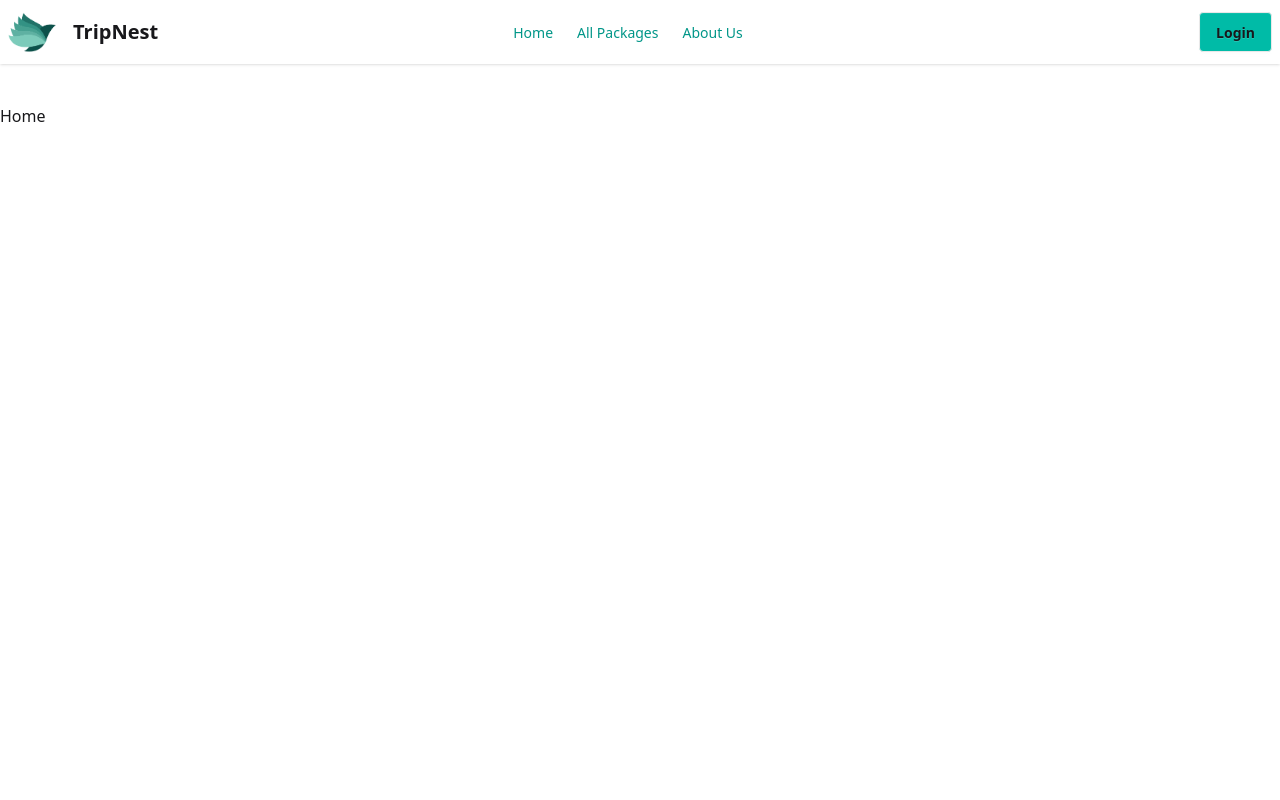
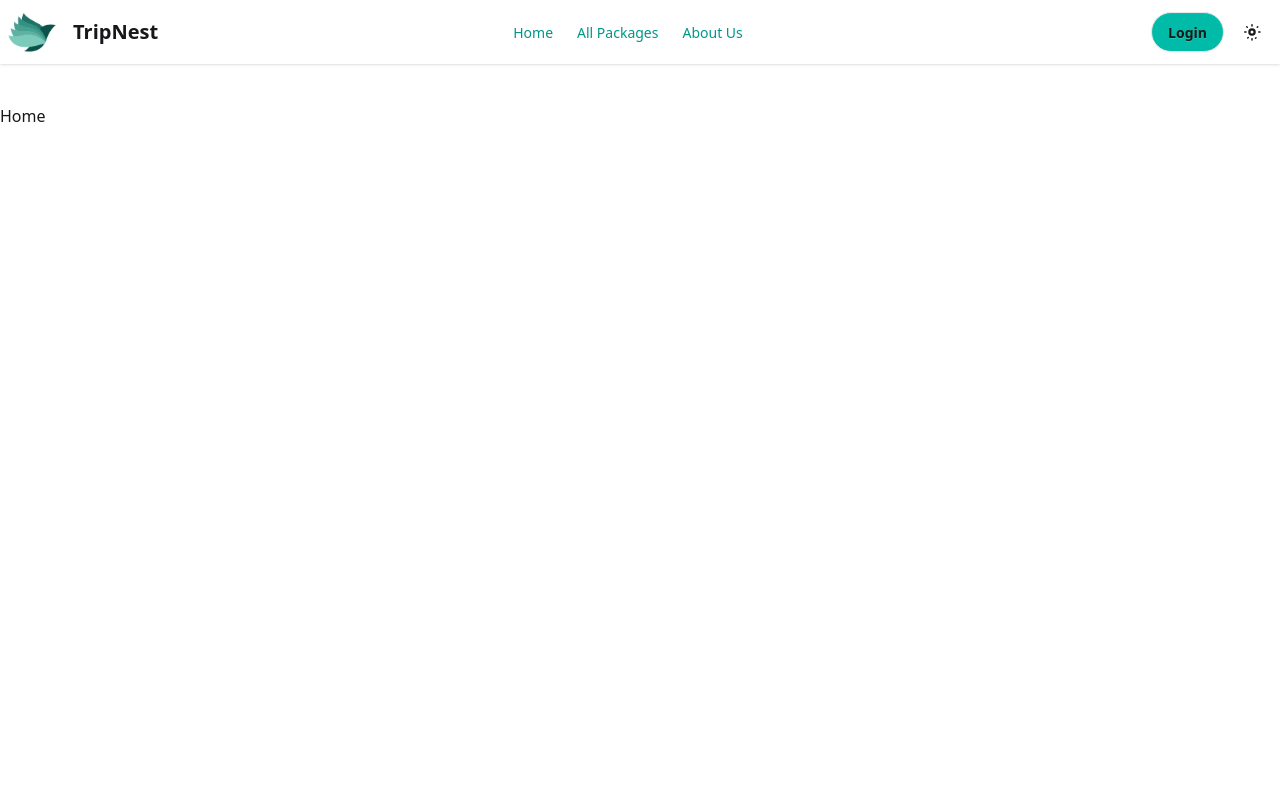
Before and after one commit to emonsimply/B11A11-client-side, a React (Vite) app: page / in a window 1280 px wide. Shown: the top 800 px of the page. Built offline with nearby package versions, Linux system fonts and the light colour scheme.

Commit message:
light and dark themes toggle button added.

```diff
--- a/src/components/Navbar.jsx
+++ b/src/components/Navbar.jsx
@@ -1,4 +1,4 @@
-import React from "react";
+import React, { useEffect, useState } from "react";
 import { NavLink } from "react-router";
 import logo from "../assets/images/logo.png";
 import "./NavBar.css";
@@ -11,8 +11,19 @@ const Navbar = () => {
       <NavLink to="#"><li className="mr-6">About Us</li></NavLink>
     </>
   );
+
+
+  const [theme, setTheme] = useState("light");
+
+  useEffect(() => {
+    document.querySelector("html").setAttribute("data-theme", theme);
+  }, [theme]);
+
+  const toggleTheme = () => {
+    setTheme((prev) => (prev === "light" ? "dark" : "light"));
+  };
   return (
-    <div className="navbar bg-base-100 shadow-sm">
+    <div className="navbar  shadow-sm">
       <div className="navbar-start">
         <div className="dropdown">
           <div tabIndex={0} role="button" className="btn btn-ghost lg:hidden">
@@ -45,8 +56,31 @@ const Navbar = () => {
       <div className="navbar-center hidden lg:flex">
         <ul className="menu menu-horizontal px-1">{links}</ul>
       </div>
-      <div className="navbar-end">
-        <a className="btn bg-teal-500">Login</a>
+      <div className="navbar-end gap-2">
+        <NavLink><button className="btn bg-teal-500 rounded-full">Login</button></NavLink>
+        {/* Theme Toggle Button */}
+        <button onClick={toggleTheme} className="btn btn-ghost btn-circle">
+          {theme === "light" ? (
+            <svg
+              xmlns="http://www.w3.org/2000/svg"
+              className="h-5 w-5"
+              viewBox="0 0 20 20"
+              fill="currentColor"
+            >
+              <path d="M10 2a.75.75 0 01.75.75V4a.75.75 0 01-1.5 0V2.75A.75.75 0 0110 2zM4.22 4.22a.75.75 0 011.06 0l.53.53a.75.75 0 11-1.06 1.06l-.53-.53a.75.75 0 010-1.06zm11.03 0a.75.75 0 011.06 1.06l-.53.53a.75.75 0 11-1.06-1.06l.53-.53zM2 10a.75.75 0 01.75-.75H4a.75.75 0 010 1.5H2.75A.75.75 0 012 10zm14 0a.75.75 0 01.75-.75H18a.75.75 0 010 1.5h-1.25A.75.75 0 0116 10zm-2.47 5.25a.75.75 0 011.06 1.06l-.53.53a.75.75 0 01-1.06-1.06l.53-.53zM5.72 14.97a.75.75 0 011.06 1.06l-.53.53a.75.75 0 11-1.06-1.06l.53-.53zM10 16a.75.75 0 01.75.75V18a.75.75 0 01-1.5 0v-1.25A.75.75 0 0110 16z" />
+              <path d="M10 6.25A3.75 3.75 0 1013.75 10 3.75 3.75 0 0010 6.25zM8.5 10a1.5 1.5 0 113 0 1.5 1.5 0 01-3 0z" />
+            </svg>
+          ) : (
+            <svg
+              xmlns="http://www.w3.org/2000/svg"
+              className="h-5 w-5"
+              fill="currentColor"
+              viewBox="0 0 20 20"
+            >
+              <path d="M17.293 13.293A8 8 0 016.707 2.707a8.001 8.001 0 1010.586 10.586z" />
+            </svg>
+          )}
+        </button>
       </div>
     </div>
   );
```
